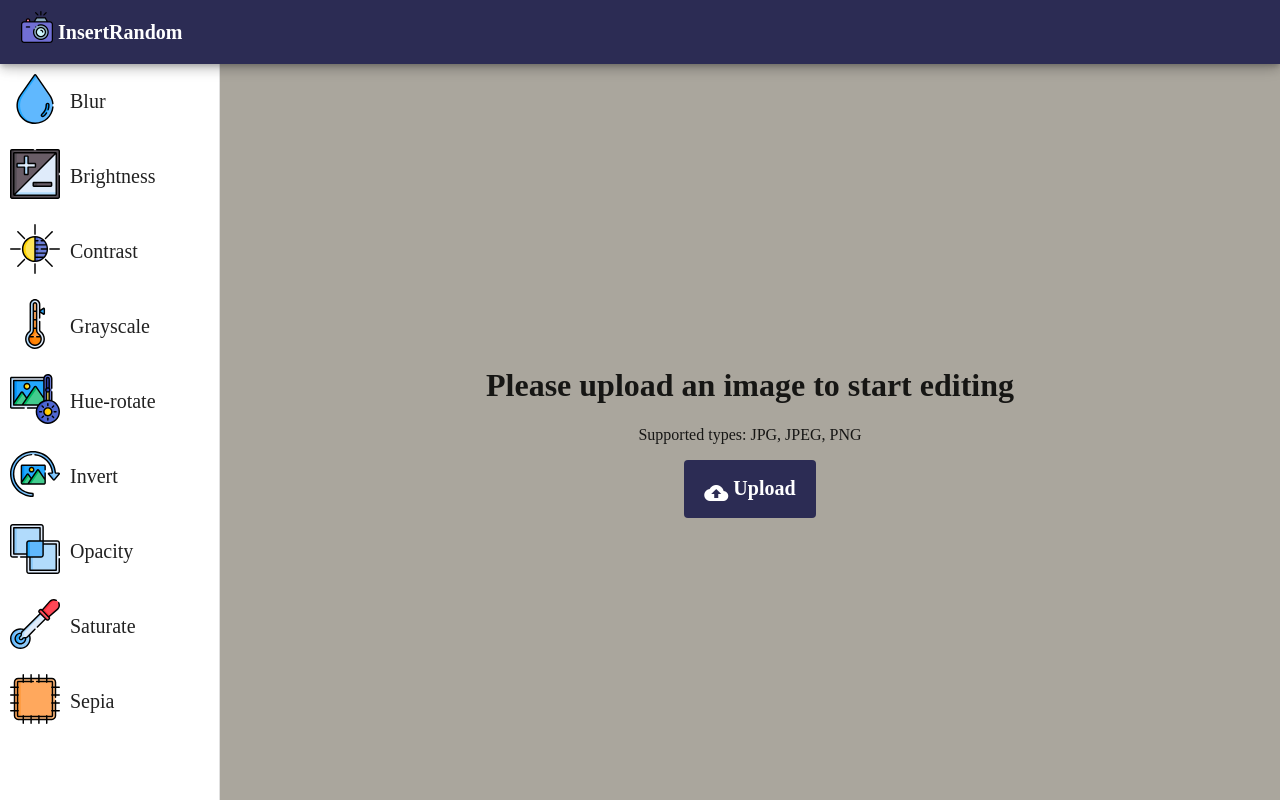
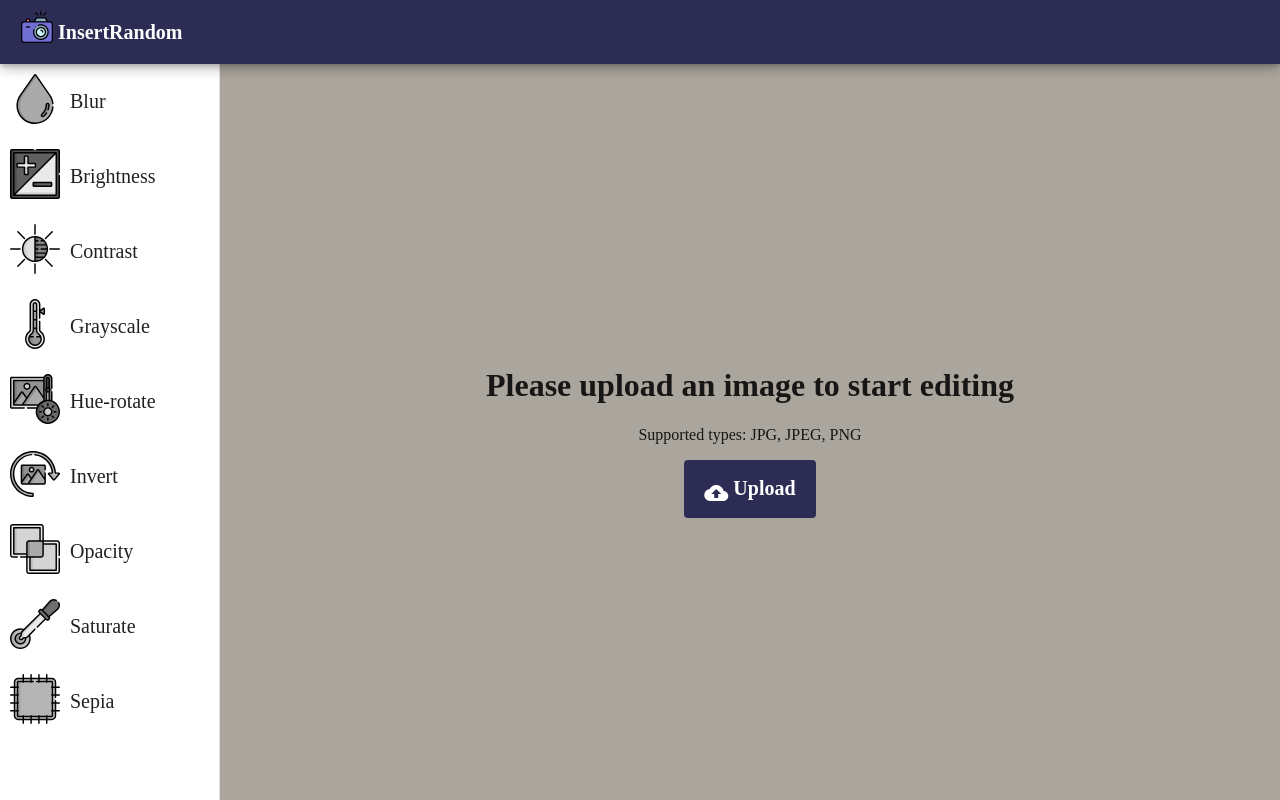
Before and after one commit to gabibarzu/photo-editor, an Angular app: page /editor in a window 1280 px wide. Built offline with nearby package versions, Linux system fonts and the light colour scheme; a web font is replaced by a local one.

Commit message:
Add disabled for filters and image to container

```diff
--- a/src/app/modules/editor/editor.component.html
+++ b/src/app/modules/editor/editor.component.html
@@ -1,6 +1,6 @@
 <mat-sidenav-container class="page-container" autosize>
     <mat-sidenav mode="side" opened [disableClose]="true">
-        <app-filters-container></app-filters-container>
+        <app-filters-container [disabled]="!isUploaded"></app-filters-container>
     </mat-sidenav>
     <mat-sidenav-content>
         <div class="editor-container">
--- a/src/app/modules/editor/filters-container/filter/filter.component.scss
+++ b/src/app/modules/editor/filters-container/filter/filter.component.scss
@@ -1,4 +1,4 @@
-@import "src/assets/scss/variables.scss";
+@import "src/assets/scss/customTheme.scss";
 
 .filter {
   display: flex;
--- a/src/app/modules/editor/filters-container/filters-container.component.html
+++ b/src/app/modules/editor/filters-container/filters-container.component.html
@@ -1,4 +1,4 @@
-<div class="filter-container">
+<div class="filter-container" [ngClass]="{'disabled' : disabled == true}">
     <app-filter name="blur"></app-filter>
     <app-filter name="brightness"></app-filter>
     <app-filter name="contrast"></app-filter>
--- a/src/app/modules/editor/filters-container/filters-container.component.scss
+++ b/src/app/modules/editor/filters-container/filters-container.component.scss
@@ -1,3 +1,16 @@
+@import "src/assets/scss/customTheme.scss";
+
 .filter-container {
   margin-top: 64px;
+
+  &.disabled {
+    filter: grayscale(1);
+
+    ::ng-deep {
+      .filter:hover {
+        cursor: default;
+        background-color: $white;
+      }
+    }
+  }
 }
--- a/src/app/modules/editor/filters-container/filters-container.component.ts
+++ b/src/app/modules/editor/filters-container/filters-container.component.ts
@@ -1,15 +1,10 @@
-import { Component, OnInit } from '@angular/core';
+import { Component, Input } from '@angular/core';
 
 @Component({
   selector: 'app-filters-container',
   templateUrl: './filters-container.component.html',
   styleUrls: ['./filters-container.component.scss']
 })
-export class FiltersContainerComponent implements OnInit {
-
-  constructor() { }
-
-  ngOnInit(): void {
-  }
-
+export class FiltersContainerComponent {
+  @Input() disabled: boolean = true;
 }
--- a/src/app/modules/editor/image-container/image-container.component.html
+++ b/src/app/modules/editor/image-container/image-container.component.html
@@ -2,8 +2,8 @@
     <app-no-image [error]="errorMessage" (onSelectFile)="selectFile($event)"></app-no-image>
 </ng-container>
 <ng-template #image>
-    <div [innerHtml]="errorMessage" *ngIf="errorMessage"></div>
     <div class="image-container">
         <img [src]="url" *ngIf="url">
+        <!-- <img src="./assets/images/filters/picture.svg" /> -->
     </div>
 </ng-template>
--- a/src/app/modules/editor/image-container/image-container.component.scss
+++ b/src/app/modules/editor/image-container/image-container.component.scss
@@ -3,8 +3,6 @@
   align-items: center;
   justify-content: center;
   img {
-    width: 100%;
-    height: auto;
-    display: block;
+    max-width: 45vh;
   }
 }
```
